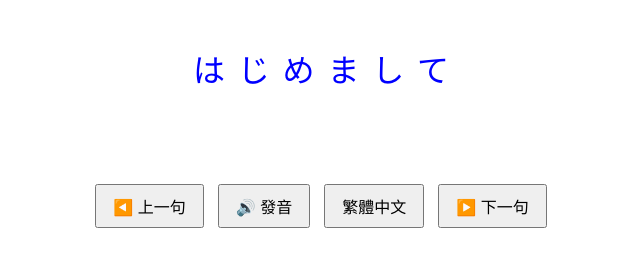
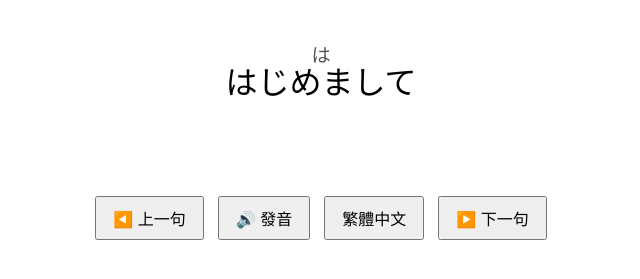
Before and after one commit to a7acc/ioi.so, a plain HTML site: page index.html in a window 1280 px wide. Shown: the part 169-448 px from the top of the page, without its empty margins (319-959 px from the left). Drawn offline with Linux system fonts and the light colour scheme.

Commit message:
Update index.html

```diff
--- a/index.html
+++ b/index.html
@@ -7,10 +7,8 @@
   <style>
     body { font-family: sans-serif; text-align: center; padding: 2em; }
     #phrase { font-size: 2em; margin: 1.5em 0; }
-    #phrase .segment { display: inline-block; }
-    #phrase .segment span { margin: 0 0.2em; }
-    #phrase .segment .H { color: #d00; }
-    #phrase .segment .L { color: #00f; }
+    ruby { ruby-position: over; }
+    rt { font-size: 0.6em; color: #555; }
     #translation { font-size: 1.5em; color: #555; min-height: 1.2em; margin-top: 0.5em; visibility: hidden; }
     #error { color: red; margin-top: 1em; white-space: pre-wrap; }
     button, select { font-size: 1em; padding: 0.5em 1em; margin: 0 0.3em; }
@@ -84,12 +82,10 @@
       translationEl.textContent = '';
       if (list.length > 0) {
         const entry = list[idx];
-        if (Array.isArray(entry.seg)) {
-          const html = entry.seg.map(s => `<span class="${s.pitch}">${s.text}</span>`).join('');
-          phraseEl.innerHTML = `<span class="segment">${html}</span>`;
-        } else {
-          phraseEl.textContent = entry.jp;
-        }
+        const jpText = entry.jp;
+        // 使用 ruby 標籤在漢字上方顯示平假名
+        const reading = Array.isArray(entry.seg) ? entry.seg[0].text : jpText;
+        phraseEl.innerHTML = `<ruby><rb>${jpText}</rb><rt>${reading}</rt></ruby>`;
       } else {
         phraseEl.textContent = '此場合尚無句子';
       }
```
